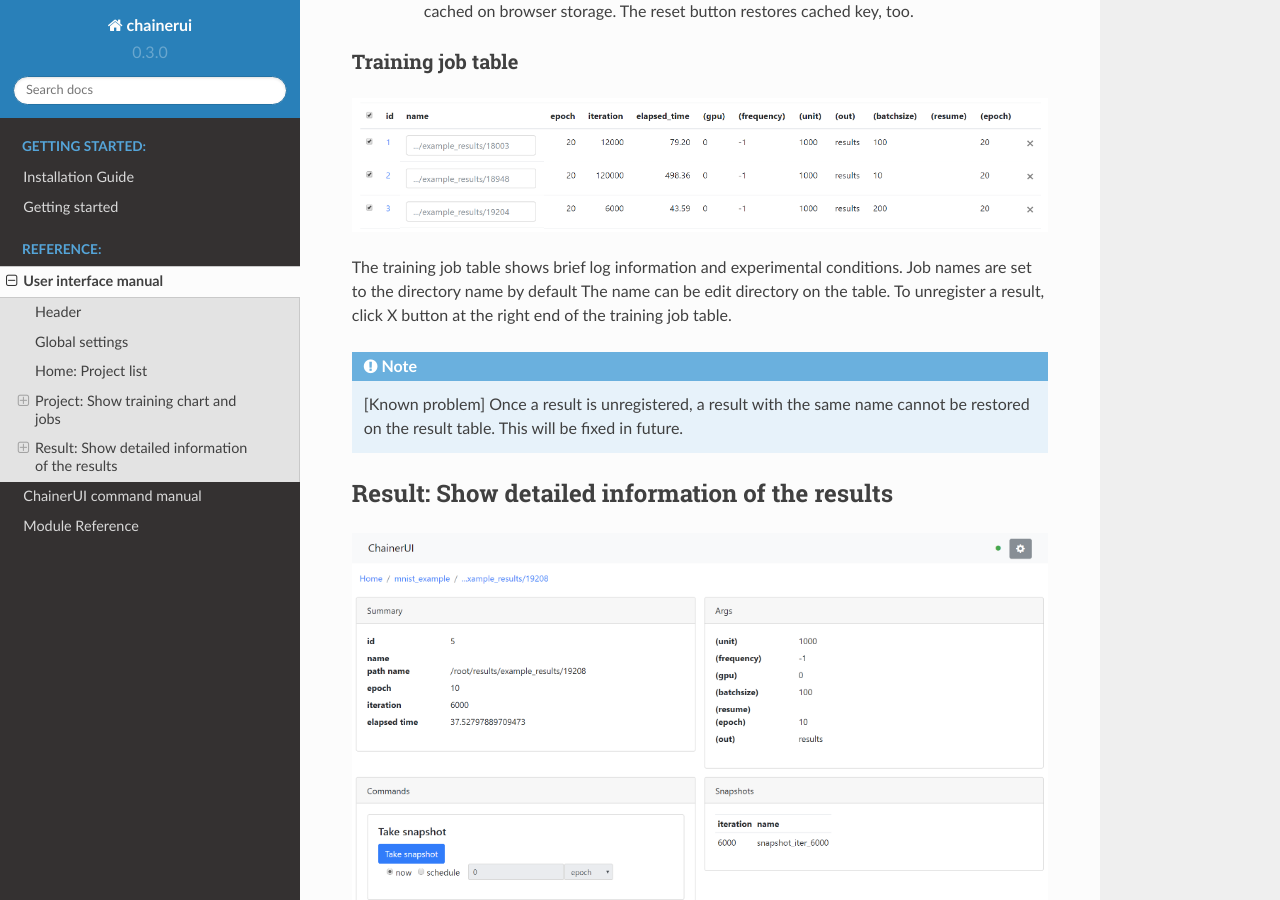
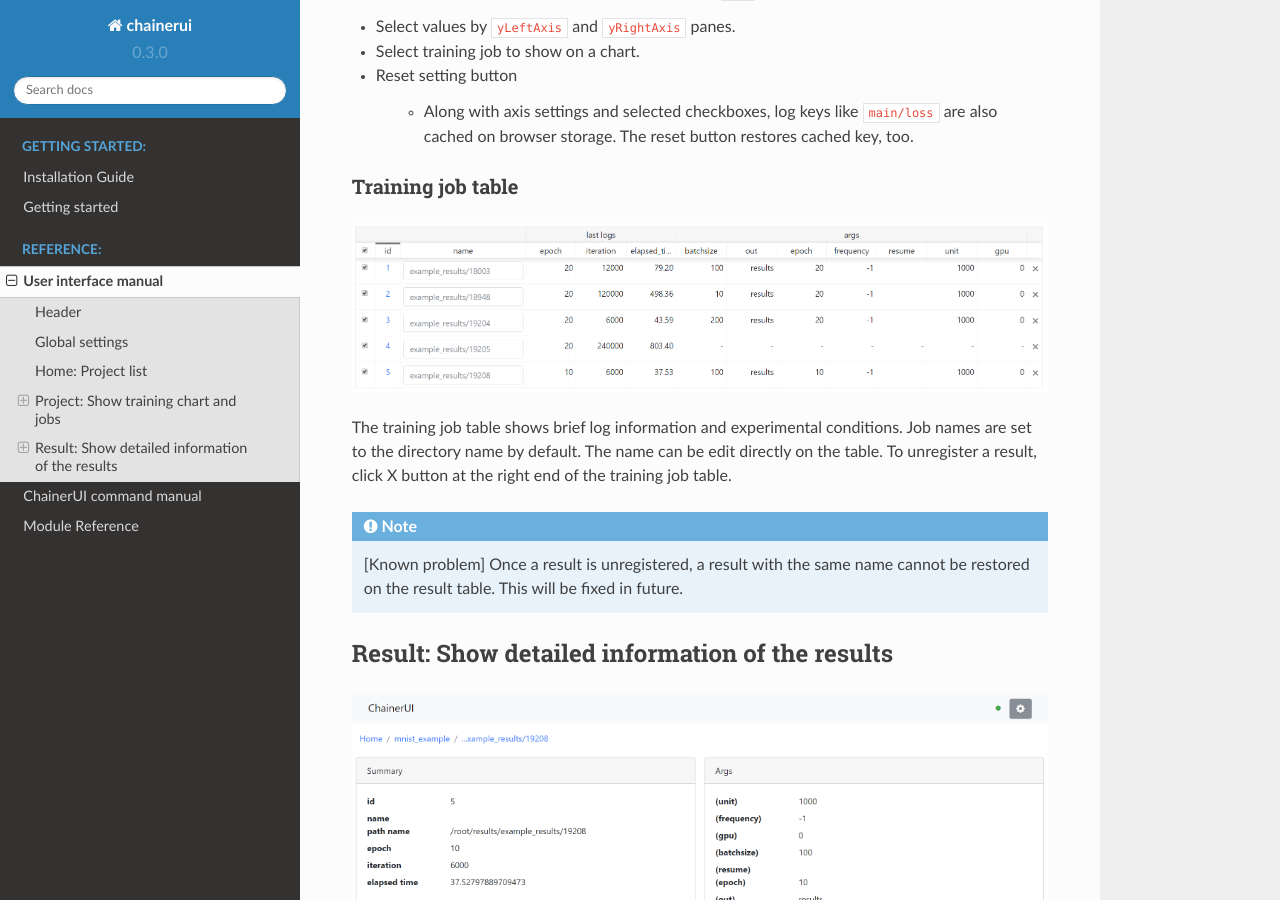
Before and after one commit to chainer/chainerui, a Sphinx documentation site: the page built from docs/source/reference/ui.rst, in a window 1280 px wide and 900 px high, scrolled down 3261 px. Built offline with Sphinx 7.4.7 and the Read the Docs theme 2.0.0, drawn with Linux system fonts in a browser that asks for light colours.

Commit message:
update image to follow latest result table

```diff
--- a/docs/source/reference/ui.rst
+++ b/docs/source/reference/ui.rst
@@ -32,6 +32,9 @@ Header
 
 Global settings
 ---------------
+
+.. image:: ../../images/global_setting.png
+   :scale: 50 %
 
 **Results polling rate**
 
@@ -88,7 +91,7 @@ Training job table
 
 .. image:: ../../images/result_table_condition_sample.png
 
-The training job table shows brief log information and experimental conditions. Job names are set to the directory name by default The name can be edit directory on the table. To unregister a result, click X button at the right end of the training job table.
+The training job table shows brief log information and experimental conditions. Job names are set to the directory name by default. The name can be edit directly on the table. To unregister a result, click X button at the right end of the training job table.
 
 .. note::
 
```
Also changed, not shown: docs/images/chart_with_y_sample.png, docs/images/global_setting.png (added), docs/images/page_flow.png, docs/images/project_main.png, docs/images/result_table_condition_sample.png.
